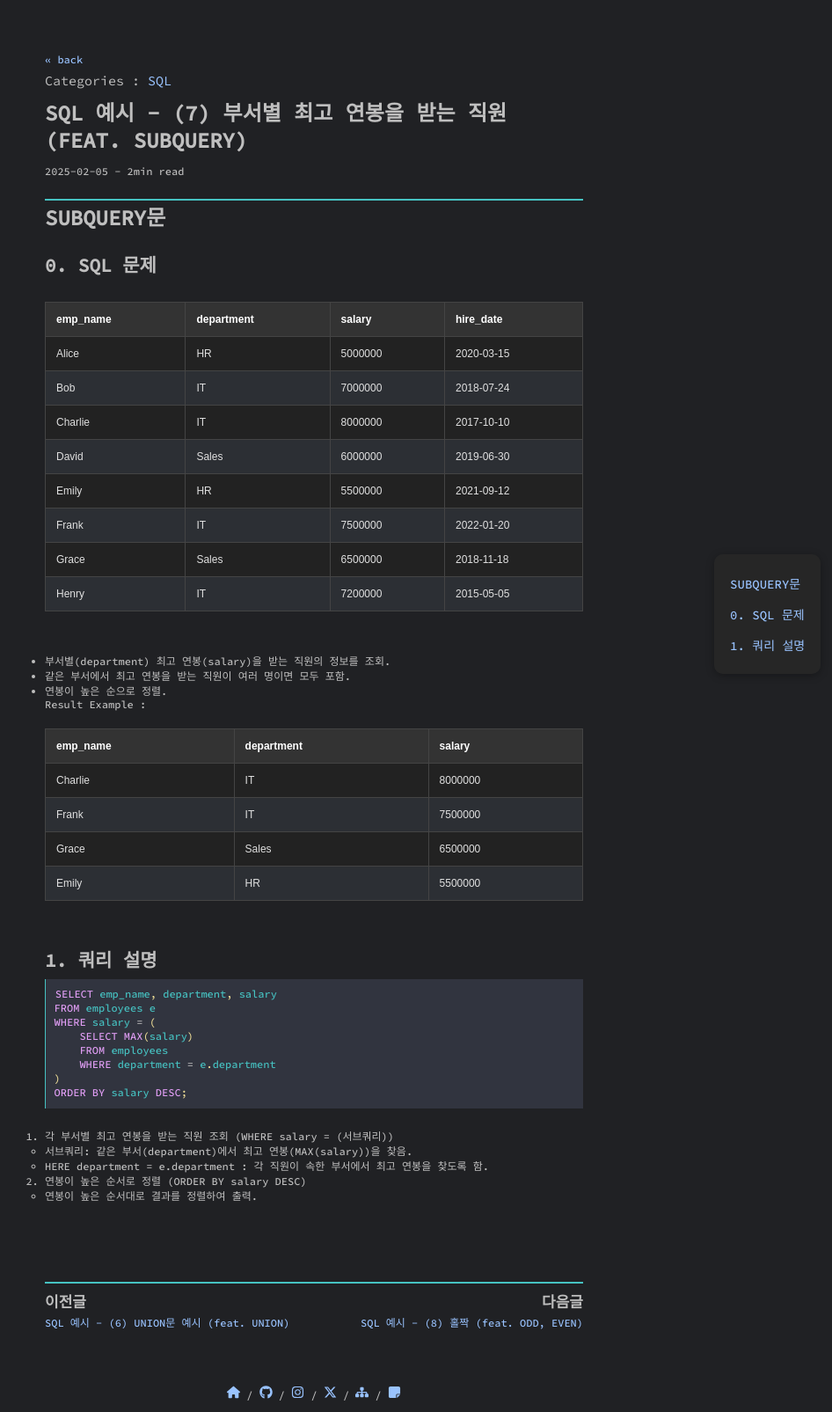
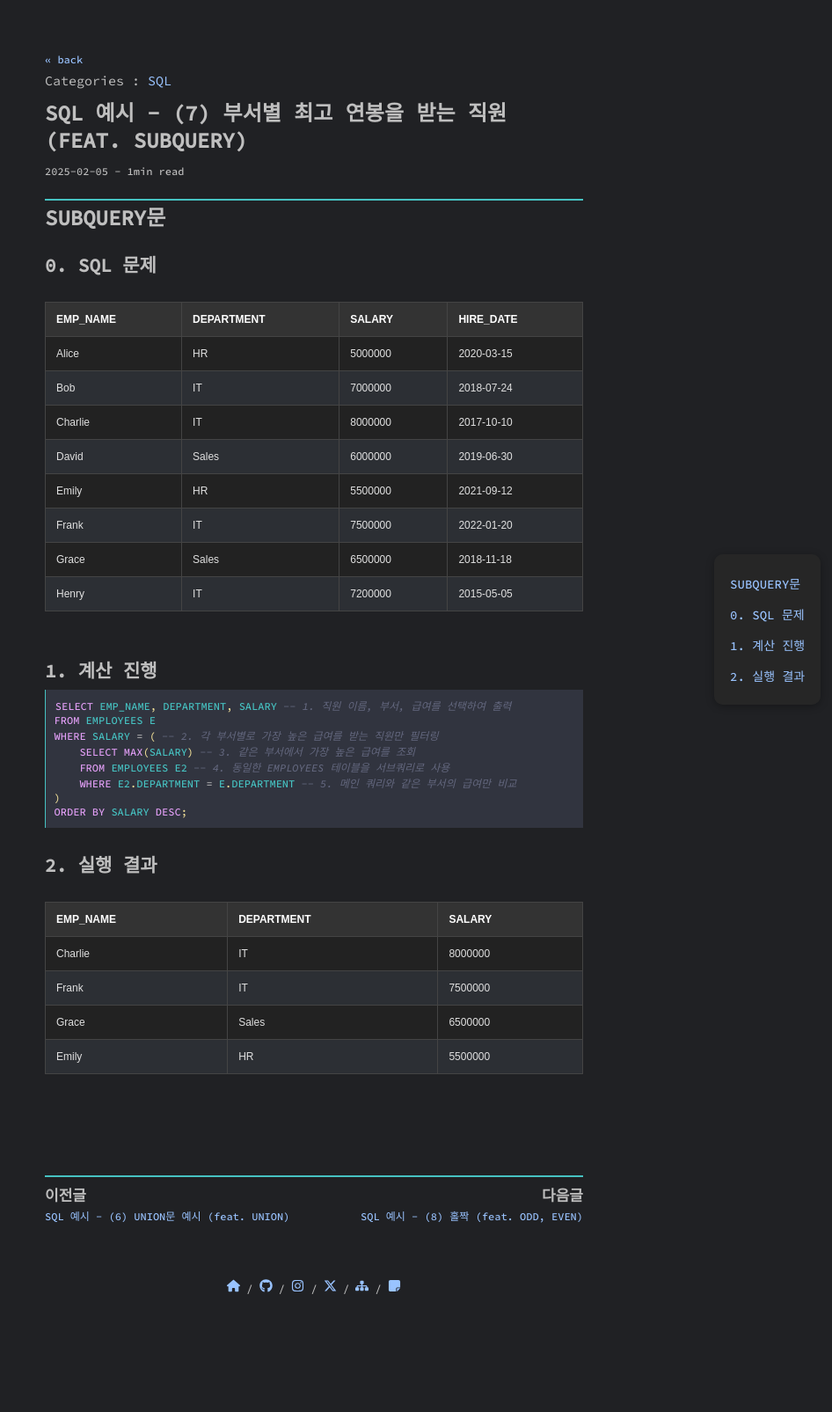
Before and after one commit to pozuhtuhv/pozuhtuhv.github.io, a Jekyll site: the page built from _posts/2025-02-05-sql-example-(7)-subquery.md, in a window 1280 px wide. Shown: the whole page at 88% size, without its empty margins (283-1229 px from the left). Built offline with Jekyll 4.4.1, drawn with Linux system fonts in a browser that asks for light colours; some web fonts are replaced; comment, search, counter and statistics services are not loaded; after the commit the page ends 1484 px from its top, so only the background shows below that.

Commit message:
(edit) code_upcase

````diff
--- a/_posts/2025-02-05-sql-example-(7)-subquery.md
+++ b/_posts/2025-02-05-sql-example-(7)-subquery.md
@@ -23,7 +23,7 @@ tag: [sql, example, subquery]
 
 ## 0. SQL 문제
 
-| emp_name | department | salary | hire_date |
+| EMP_NAME | DEPARTMENT | SALARY | HIRE_DATE |
 | -------- | ---------- | ------ | --------- |
 | Alice | HR | 5000000 | 2020-03-15 |
 | Bob | IT | 7000000 | 2018-07-24 |
@@ -36,36 +36,24 @@ tag: [sql, example, subquery]
 
 <br>
 
-- 부서별(department) 최고 연봉(salary)을 받는 직원의 정보를 조회.
-- 같은 부서에서 최고 연봉을 받는 직원이 여러 명이면 모두 포함.
-- 연봉이 높은 순으로 정렬.
+## 1. 계산 진행
+```sql
+SELECT EMP_NAME, DEPARTMENT, SALARY -- 1. 직원 이름, 부서, 급여를 선택하여 출력
+FROM EMPLOYEES E
+WHERE SALARY = ( -- 2. 각 부서별로 가장 높은 급여를 받는 직원만 필터링
+    SELECT MAX(SALARY) -- 3. 같은 부서에서 가장 높은 급여를 조회
+    FROM EMPLOYEES E2 -- 4. 동일한 EMPLOYEES 테이블을 서브쿼리로 사용
+    WHERE E2.DEPARTMENT = E.DEPARTMENT -- 5. 메인 쿼리와 같은 부서의 급여만 비교
+)
+ORDER BY SALARY DESC;
+```
 <br>
-Result Example : <br>
 
-| emp_name | department | salary |
+## 2. 실행 결과
+
+| EMP_NAME | DEPARTMENT | SALARY |
 | -------- | ---------- | ------ |
 | Charlie | IT | 8000000 |
 | Frank | IT | 7500000 |
 | Grace | Sales | 6500000 |
 | Emily | HR | 5500000 |
-
-<br>
-
-## 1. 쿼리 설명
-```sql
-SELECT emp_name, department, salary
-FROM employees e
-WHERE salary = (
-    SELECT MAX(salary)
-    FROM employees
-    WHERE department = e.department
-)
-ORDER BY salary DESC;
-```
-<br>
-
-1. 각 부서별 최고 연봉을 받는 직원 조회 (WHERE salary = (서브쿼리))
-- 서브쿼리: 같은 부서(department)에서 최고 연봉(MAX(salary))을 찾음.
-- HERE department = e.department : 각 직원이 속한 부서에서 최고 연봉을 찾도록 함.
-2. 연봉이 높은 순서로 정렬 (ORDER BY salary DESC)
-- 연봉이 높은 순서대로 결과를 정렬하여 출력.
````
Also changed, not shown: _posts/2025-01-27-sql-example-(4)-if-case.md (+2 -0 lines), _posts/2025-02-03-sql-example-(5)-join.md (+3 -0 lines), _posts/2025-03-05-sql-example-(15)-customer-money.md (+5 -5 lines).
